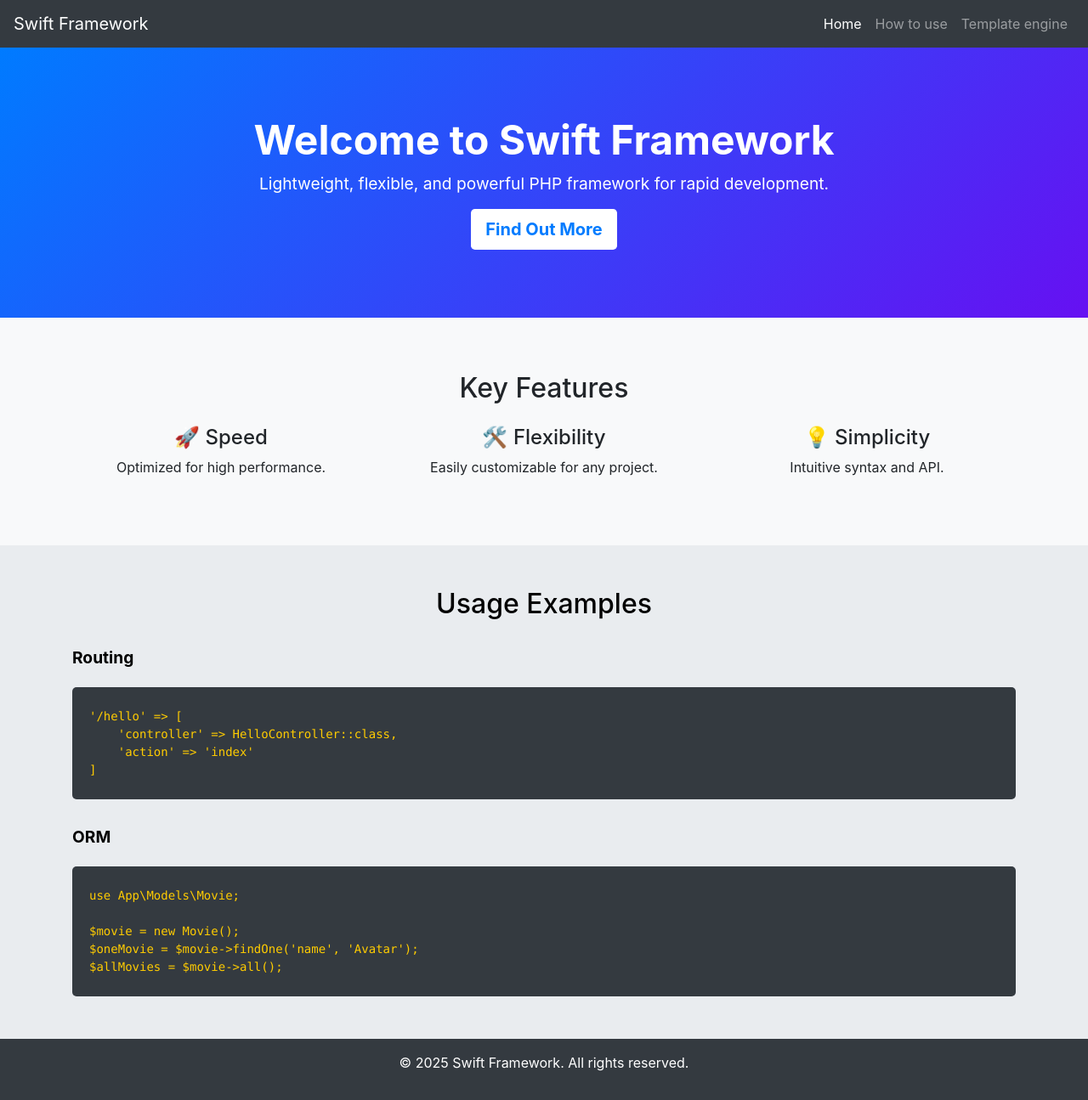
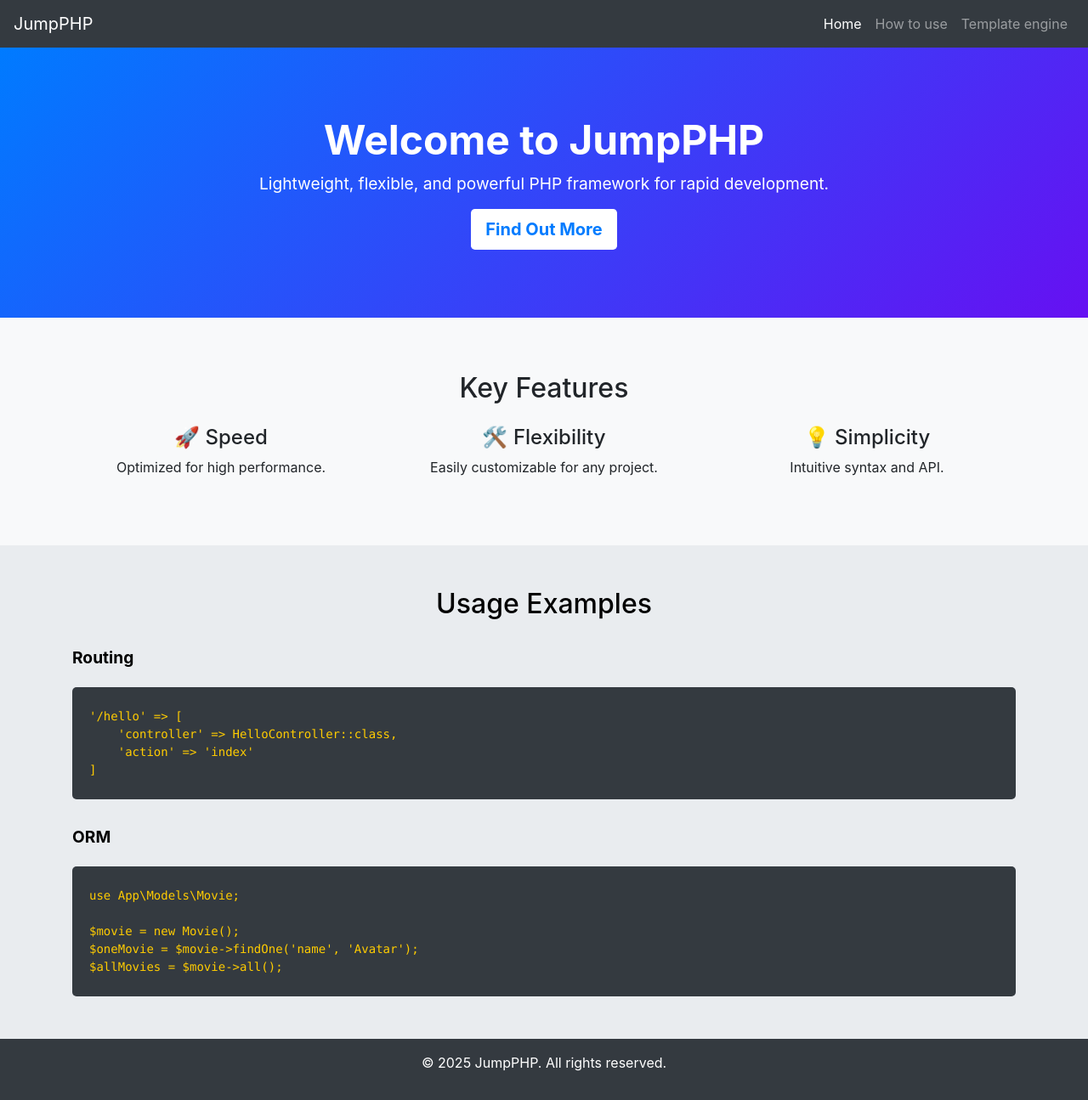
Before and after one commit to heavyvetal/jumpix, a PHP site: template resources/views/main_page.php in a window 1280 px wide. Shown: the whole page at 85% size. Run offline with PHP 8.4, Linux system fonts and the light colour scheme; the template is opened without the code that fills it, so the values that code supplies are empty.

Commit message:
renaming

```diff
--- a/composer.json
+++ b/composer.json
@@ -1,6 +1,6 @@
 {
     "name": "vetal/swift_frame",
-    "description": "swift framework",
+    "description": "jump_php",
     "require": {
         "psr/container": "^2.0",
         "ext-pdo": "*"
--- a/resources/views/demo.php
+++ b/resources/views/demo.php
@@ -5,8 +5,8 @@
 <script>hljs.highlightAll();</script>
 
 <div class="container content">
-    <h1 class="text-center py-3">How to use Swift Framework?</h1>
-    <p>Swift Framework is built on the MVC concept. The entry point of the application is <code>public/index.php</code>.</p>
+    <h1 class="text-center py-3">How to use JumpPHP?</h1>
+    <p>JumpPHP Framework is built on the MVC concept. The entry point of the application is <code>public/index.php</code>.</p>
 
     <h2 class="subtitle">Configuration</h2>
     <p>Application settings are defined in <code>config/app.php</code>:</p>
--- a/resources/views/footer.php
+++ b/resources/views/footer.php
@@ -1,5 +1,5 @@
 <footer class="text-center bg-dark text-white py-3">
-    <p>&copy; 2025 Swift Framework. All rights reserved.</p>
+    <p>&copy; 2025 JumpPHP. All rights reserved.</p>
 </footer>
 
 <script src="https://code.jquery.com/jquery-3.5.1.slim.min.js"></script>
--- a/resources/views/header.php
+++ b/resources/views/header.php
@@ -3,13 +3,13 @@
 <head>
     <meta charset="UTF-8">
     <meta name="viewport" content="width=device-width, initial-scale=1.0">
-    <title>Swift Framework</title>
+    <title>JumpPHP</title>
     <link rel="stylesheet" href="https://cdn.jsdelivr.net/npm/bootstrap@4.6.2/dist/css/bootstrap.min.css">
     <link rel="stylesheet" href="<?php echo $home; ?>/assets/css/main.css">
 </head>
 <body>
 <nav class="navbar navbar-expand-lg navbar-dark bg-dark">
-    <a class="navbar-brand" href="<?php echo $home; ?>/">Swift Framework</a>
+    <a class="navbar-brand" href="<?php echo $home; ?>/">JumpPHP</a>
     <button class="navbar-toggler" type="button" data-toggle="collapse" data-target="#navbarNav">
         <span class="navbar-toggler-icon"></span>
     </button>
--- a/resources/views/main_page.php
+++ b/resources/views/main_page.php
@@ -1,5 +1,5 @@
 <header class="hero">
-    <h1>Welcome to Swift Framework</h1>
+    <h1>Welcome to JumpPHP</h1>
     <p>Lightweight, flexible, and powerful PHP framework for rapid development.</p>
     <a href="<?php echo $home; ?>/usage" class="btn btn-lg btn-custom">Find Out More</a>
 </header>
```
Also changed, not shown: README.md.
